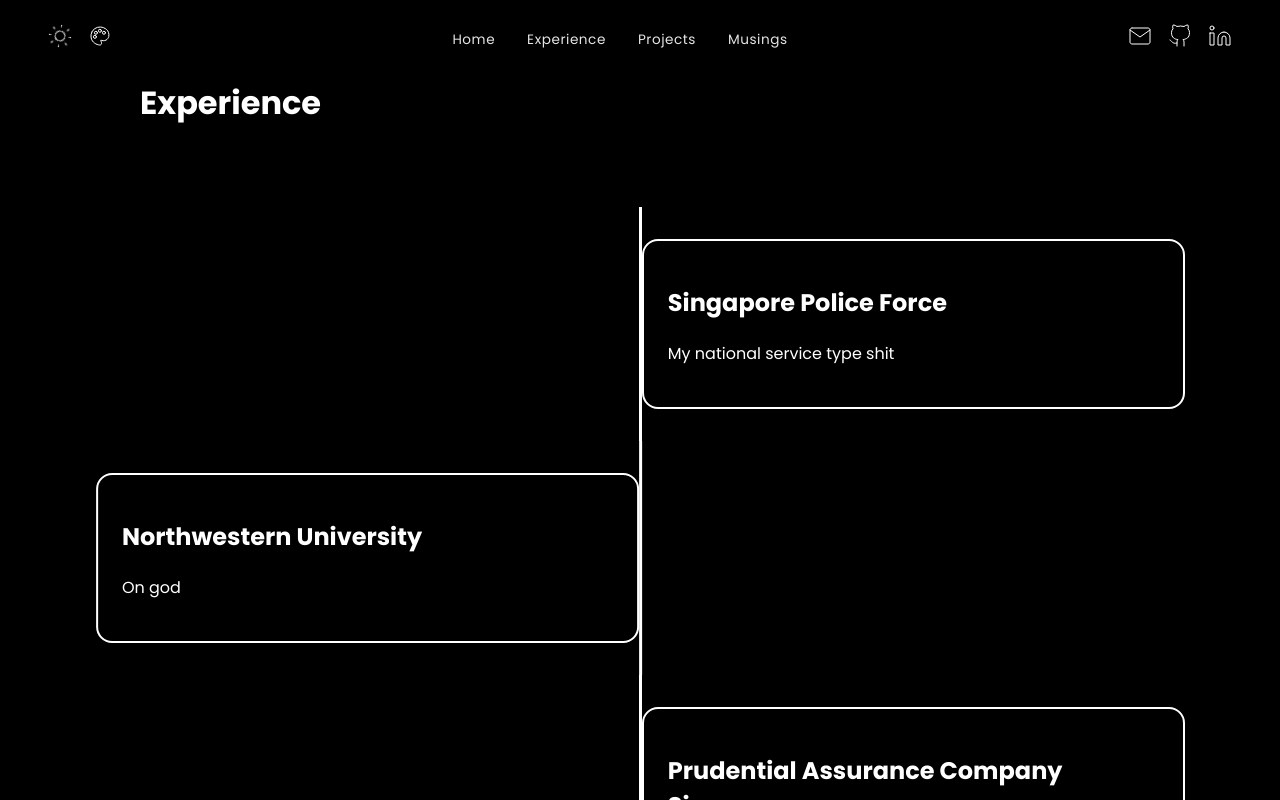
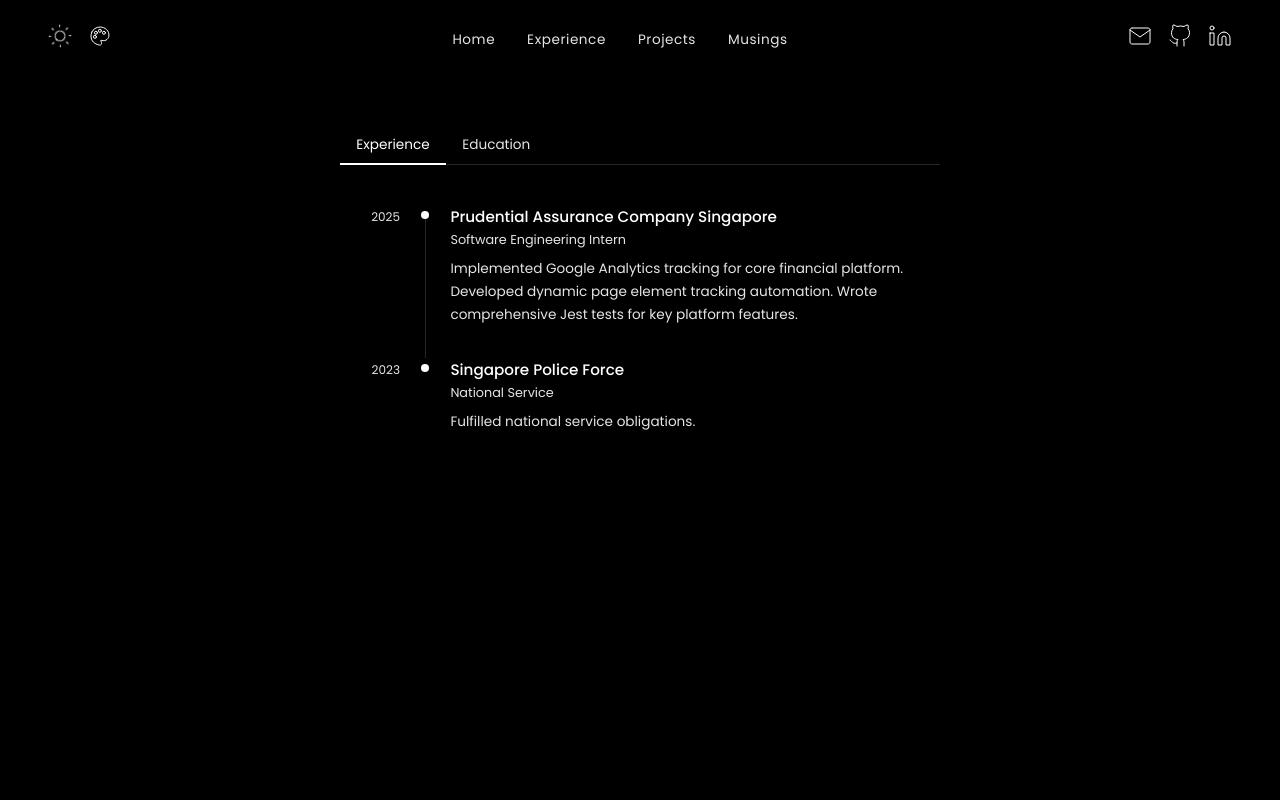
Before and after one commit to JulianTang2027/JulianPortfolioReact, a React (Create React App) app: page /experience in a window 1280 px wide. Shown: the top 800 px of the page. Built offline with nearby package versions, Linux system fonts and the light colour scheme.

Commit message:
feat: experience page with toggle and staggered fade-in timeline
Replace old timeline with minimal dot-line layout. Add
Experience/Education tab toggle. Timeline items fade in
with staggered delay, re-triggered on tab switch.

```diff
--- a/src/sections/experience.css
+++ b/src/sections/experience.css
@@ -1,7 +1,118 @@
-@import url("https://fonts.googleapis.com/css2?family=Poppins:ital,wght@0,100;0,200;0,300;0,400;0,500;0,600;0,700;0,800;0,900;1,100;1,200;1,300;1,400;1,500;1,600;1,700;1,800;1,900&display=swap");
-
 .experienceContainer {
   color: var(--text-color);
-  max-width: 1000px;
-  margin: auto;
+  max-width: 600px;
+  margin: 0 auto;
+  padding: 3em 1.5em;
+  font-family: "Poppins", sans-serif;
 }
+
+.experienceToggle {
+  display: flex;
+  gap: 0;
+  margin-bottom: 2.5em;
+  border-bottom: 1px solid var(--border-color);
+}
+
+.experienceToggle button {
+  background: none;
+  border: none;
+  font-family: "Poppins", sans-serif;
+  font-size: 0.85rem;
+  font-weight: 400;
+  color: var(--text-secondary);
+  padding: 0.6em 1.2em;
+  cursor: pointer;
+  border-bottom: 2px solid transparent;
+  margin-bottom: -1px;
+  transition: color 0.2s ease, border-color 0.2s ease;
+}
+
+.experienceToggle button.active {
+  color: var(--text-color);
+  border-bottom-color: var(--text-color);
+}
+
+.experienceToggle button:hover {
+  color: var(--text-color);
+}
+
+.timelineMinimal {
+  display: flex;
+  flex-direction: column;
+  gap: 0;
+}
+
+.timelineItem {
+  display: flex;
+  gap: 1.2em;
+  align-items: stretch;
+}
+
+.timelineItem.fadeIn {
+  opacity: 0;
+  transform: translateY(16px);
+  animation: timelineFadeIn 0.8s ease forwards;
+}
+
+@keyframes timelineFadeIn {
+  to {
+    opacity: 1;
+    transform: translateY(0);
+  }
+}
+
+.timelineYear {
+  font-size: 0.75rem;
+  color: var(--text-secondary);
+  min-width: 5em;
+  padding-top: 0.2em;
+  text-align: right;
+}
+
+.timelineLine {
+  display: flex;
+  flex-direction: column;
+  align-items: center;
+  width: 12px;
+  flex-shrink: 0;
+}
+
+.timelineDot {
+  width: 8px;
+  height: 8px;
+  border-radius: 50%;
+  background-color: var(--text-color);
+  flex-shrink: 0;
+  margin-top: 0.35em;
+}
+
+.timelineBar {
+  width: 1px;
+  flex: 1;
+  background-color: var(--border-color);
+}
+
+.timelineContent {
+  padding-bottom: 2em;
+  flex: 1;
+}
+
+.timelineContent h3 {
+  font-size: 0.95rem;
+  font-weight: 500;
+  margin: 0;
+}
+
+.timelineRole {
+  font-size: 0.8rem;
+  color: var(--text-secondary);
+  display: block;
+  margin-top: 0.2em;
+}
+
+.timelineContent p {
+  font-size: 0.85rem;
+  color: var(--text-secondary);
+  line-height: 1.7;
+  margin: 0.6em 0 0;
+}
--- a/src/sections/experience.jsx
+++ b/src/sections/experience.jsx
@@ -1,12 +1,72 @@
-import React from "react";
+import React, { useState } from "react";
 import "./experience.css";
-import Timeline from "../components/timeline";
+
+const experienceData = [
+  {
+    year: "2025",
+    title: "Prudential Assurance Company Singapore",
+    role: "Software Engineering Intern",
+    description:
+      "Implemented Google Analytics tracking for core financial platform. Developed dynamic page element tracking automation. Wrote comprehensive Jest tests for key platform features.",
+  },
+  {
+    year: "2023",
+    title: "Singapore Police Force",
+    role: "National Service",
+    description: "Fulfilled national service obligations.",
+  },
+];
+
+const educationData = [
+  {
+    year: "2024 — Present",
+    title: "Northwestern University",
+    role: "B.S. Computer Science",
+    description:
+      "Sophomore studying Computer Science with interests in full stack engineering and UI/UX design.",
+  },
+];
 
 const Experience = () => {
+  const [activeTab, setActiveTab] = useState("experience");
+  const data = activeTab === "experience" ? experienceData : educationData;
+
   return (
     <div className="experienceContainer">
-      <h1>Experience</h1>
-      <Timeline />
+      <div className="experienceToggle">
+        <button
+          className={activeTab === "experience" ? "active" : ""}
+          onClick={() => setActiveTab("experience")}
+        >
+          Experience
+        </button>
+        <button
+          className={activeTab === "education" ? "active" : ""}
+          onClick={() => setActiveTab("education")}
+        >
+          Education
+        </button>
+      </div>
+      <div className="timelineMinimal" key={activeTab}>
+        {data.map((item, index) => (
+          <div
+            className="timelineItem fadeIn"
+            key={index}
+            style={{ animationDelay: `${index * 0.2}s` }}
+          >
+            <span className="timelineYear">{item.year}</span>
+            <div className="timelineLine">
+              <div className="timelineDot" />
+              {index < data.length - 1 && <div className="timelineBar" />}
+            </div>
+            <div className="timelineContent">
+              <h3>{item.title}</h3>
+              <span className="timelineRole">{item.role}</span>
+              <p>{item.description}</p>
+            </div>
+          </div>
+        ))}
+      </div>
     </div>
   );
 };
```
